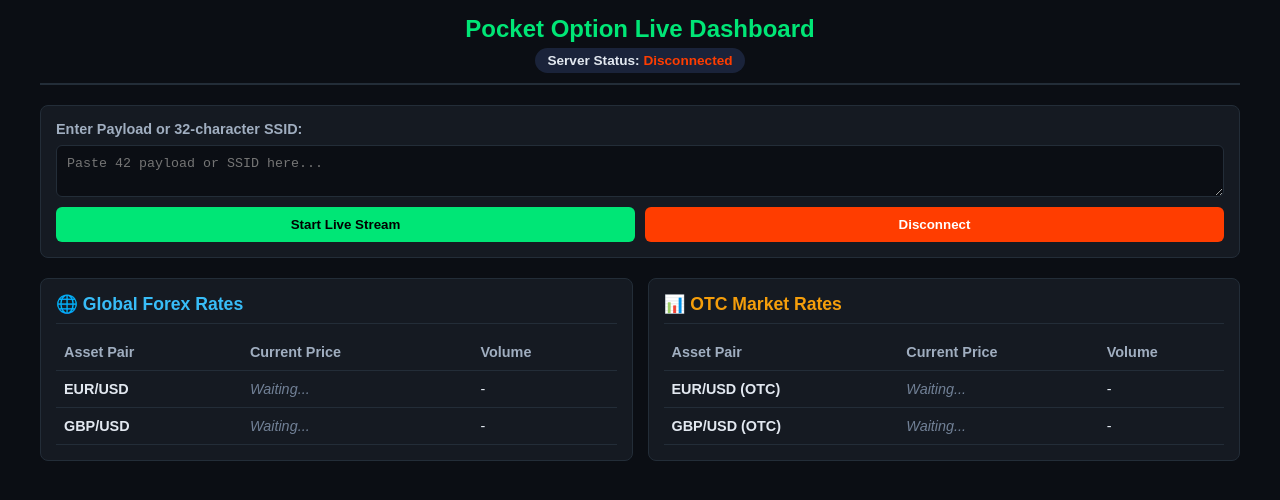
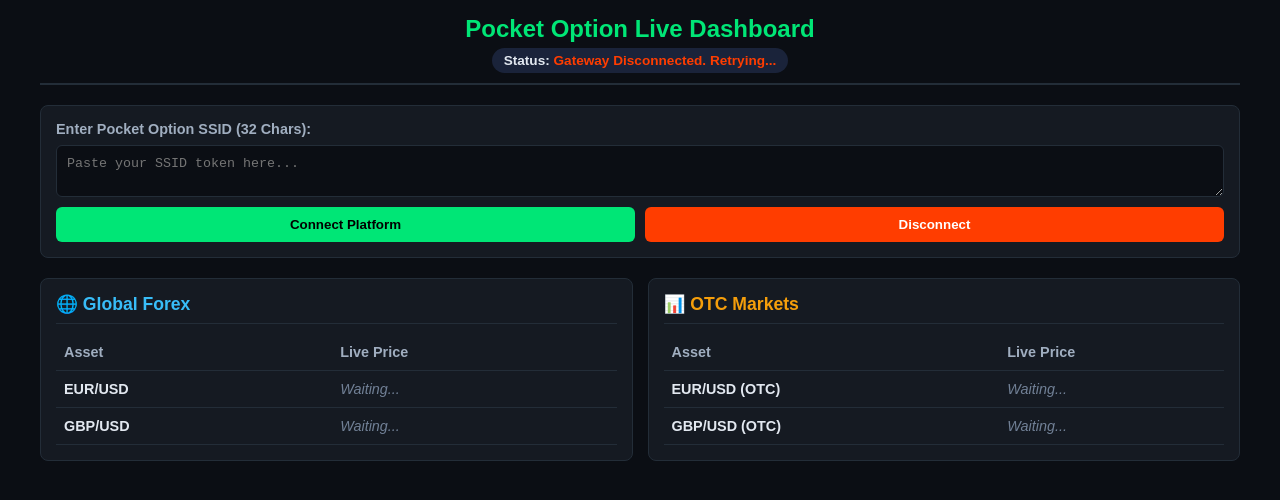
Before and after one commit to memoopcket-bot/pocket-server, a plain HTML site: page index.html in a window 1280 px wide. Both pictures are taken after a click on the button "Disconnect". Drawn offline with Linux system fonts and the light colour scheme; no server answers.

Commit message:
Update index.html

```diff
--- a/index.html
+++ b/index.html
@@ -39,91 +39,84 @@
     <div class="container">
         <header>
             <h1>Pocket Option Live Dashboard</h1>
-            <div class="status-bar">Server Status: <span id="server-status" class="status-offline">Waiting for connection...</span></div>
+            <div class="status-bar">Status: <span id="server-status" class="status-offline">Connecting...</span></div>
         </header>
         <div class="auth-section">
             <div class="form-group">
-                <label for="auth-token">Enter Payload or 32-character SSID:</label>
-                <textarea id="auth-token" rows="2" placeholder="Paste 42 payload or SSID here..."></textarea>
+                <label for="auth-token">Enter Pocket Option SSID (32 Chars):</label>
+                <textarea id="auth-token" rows="2" placeholder="Paste your SSID token here..."></textarea>
             </div>
             <div class="btn-group">
-                <button class="btn-connect" onclick="connectServer()">Start Live Stream</button>
-                <button class="btn-disconnect" onclick="disconnectServer()">Disconnect</button>
+                <button class="btn-connect" onclick="connectPO()">Connect Platform</button>
+                <button class="btn-disconnect" onclick="disconnectPO()">Disconnect</button>
             </div>
         </div>
         <div class="tables-container">
             <div class="table-card">
-                <h2 class="forex-title">🌐 Global Forex Rates</h2>
+                <h2 class="forex-title">🌐 Global Forex</h2>
                 <table>
-                    <thead><tr><th>Asset Pair</th><th>Current Price</th><th>Volume</th></tr></thead>
+                    <thead><tr><th>Asset</th><th>Live Price</th></tr></thead>
                     <tbody id="forex-tbody">
-                        <tr id="row-EURUSD"><td style="font-weight:bold;">EUR/USD</td><td id="price-EURUSD" class="waiting">Waiting...</td><td id="volume-EURUSD">-</td></tr>
-                        <tr id="row-GBPUSD"><td style="font-weight:bold;">GBP/USD</td><td id="price-GBPUSD" class="waiting">Waiting...</td><td id="volume-GBPUSD">-</td></tr>
+                        <tr id="row-EURUSD"><td style="font-weight:bold;">EUR/USD</td><td id="price-EURUSD" class="waiting">Waiting...</td></tr>
+                        <tr id="row-GBPUSD"><td style="font-weight:bold;">GBP/USD</td><td id="price-GBPUSD" class="waiting">Waiting...</td></tr>
                     </tbody>
                 </table>
             </div>
             <div class="table-card">
-                <h2 class="otc-title">📊 OTC Market Rates</h2>
+                <h2 class="otc-title">📊 OTC Markets</h2>
                 <table>
-                    <thead><tr><th>Asset Pair</th><th>Current Price</th><th>Volume</th></tr></thead>
+                    <thead><tr><th>Asset</th><th>Live Price</th></tr></thead>
                     <tbody id="otc-tbody">
-                        <tr id="row-EURUSD_OTC"><td style="font-weight:bold;">EUR/USD (OTC)</td><td id="price-EURUSD_OTC" class="waiting">Waiting...</td><td id="volume-EURUSD_OTC">-</td></tr>
-                        <tr id="row-GBPUSD_OTC"><td style="font-weight:bold;">GBP/USD (OTC)</td><td id="price-GBPUSD_OTC" class="waiting">Waiting...</td><td id="volume-GBPUSD_OTC">-</td></tr>
+                        <tr id="row-EURUSD_otc"><td style="font-weight:bold;">EUR/USD (OTC)</td><td id="price-EURUSD_otc" class="waiting">Waiting...</td></tr>
+                        <tr id="row-GBPUSD_otc"><td style="font-weight:bold;">GBP/USD (OTC)</td><td id="price-GBPUSD_otc" class="waiting">Waiting...</td></tr>
                     </tbody>
                 </table>
             </div>
         </div>
     </div>
     <script>
-        const oldPrices = {};
-        function updateStatus(text, className) {
-            const el = document.getElementById('server-status');
-            if (el) { el.innerText = text; el.className = className; }
+        let ws; const oldPrices = {}; const pairsToScan = ['EURUSD', 'GBPUSD', 'EURUSD_otc', 'GBPUSD_otc'];
+        function initWebSocket() {
+            const loc = window.location; const wsUri = (loc.protocol === "https:" ? "wss://" : "ws://") + loc.host + "/ws";
+            ws = new WebSocket(wsUri);
+            ws.onopen = () => {
+                document.getElementById('server-status').innerText = "Gateway Connected. Enter SSID.";
+                document.getElementById('server-status').className = "status-online"; startSyncLoop();
+            };
+            ws.onclose = () => {
+                document.getElementById('server-status').innerText = "Gateway Disconnected. Retrying...";
+                document.getElementById('server-status').className = "status-offline"; setTimeout(initWebSocket, 2000);
+            };
+            ws.onmessage = (event) => {
+                try {
+                    const res = JSON.parse(event.data);
+                    if (res.action === "connect") { if (res.success) alert(res.message); else alert("Auth Failed: " + res.error); }
+                    if (res.action === "scan" && res.results) { updateDashboardPrices(res.results); }
+                } catch (e) { console.error(e); }
+            };
         }
-        async function connectServer() {
-            const token = document.getElementById('auth-token').value.trim();
-            if (!token) return alert('Please enter token first!');
-            updateStatus('Connecting to backend...', 'status-offline');
-            try {
-                const res = await fetch('/api/connect', { method: 'POST', headers: { 'Content-Type': 'application/json' }, body: JSON.stringify({ auth: token }) });
-                const data = await res.json();
-                if (data.ok) alert('Authenticated! Stream started.');
-                else { alert('Failed: ' + (data.error || 'Unknown')); updateStatus('Rejected by platform', 'status-offline'); }
-            } catch (e) { alert('Error reaching Render backend.'); }
+        function connectPO() {
+            const ssid = document.getElementById('auth-token').value.trim(); if(!ssid) return alert("Please enter SSID first");
+            if(ws && ws.readyState === WebSocket.OPEN) { ws.send(JSON.stringify({ action: "connect", ssid: ssid })); }
         }
-        async function disconnectServer() {
-            try {
-                await fetch('/api/disconnect', { method: 'POST' });
-                alert('Disconnected.'); updateStatus('Disconnected', 'status-offline'); resetPrices();
-            } catch (e) { console.error(e); }
+        function disconnectPO() {
+            if(ws && ws.readyState === WebSocket.OPEN) {
+                ws.send(JSON.stringify({ action: "disconnect" })); alert("Disconnected from platform.");
+                pairsToScan.forEach(k => { const el = document.getElementById(`price-${k}`); if(el) { el.innerText = "Waiting..."; el.className = "waiting"; } });
+            }
         }
-        function resetPrices() {
-            ['EURUSD', 'GBPUSD', 'EURUSD_OTC', 'GBPUSD_OTC'].forEach(k => {
-                const p = document.getElementById(`price-${k}`); const v = document.getElementById(`volume-${k}`);
-                if (p) { p.innerText = 'Waiting...'; p.className = 'waiting'; } if (v) v.innerText = '-';
-            });
+        function updateDashboardPrices(results) {
+            for (const [pair, info] of Object.entries(results)) {
+                const el = document.getElementById(`price-${pair}`);
+                if (el && info.success) {
+                    const price = info.last_price; el.innerText = price;
+                    if (oldPrices[pair]) { el.className = price > oldPrices[pair] ? 'price-up' : (price < oldPrices[pair] ? 'price-down' : el.className); }
+                    oldPrices[pair] = price;
+                }
+            }
         }
-        async function fetchLivePrices() {
-            try {
-                const res = await fetch('/api/pairs'); const data = await res.json();
-                if (data.ok && data.connected) {
-                    updateStatus('Connected & Stream Active', 'status-online');
-                    for (const [pair, candle] of Object.entries(data.prices || {})) {
-                        let price = 0, vol = 0;
-                        if (candle && typeof candle === 'object') { price = candle.close || candle.price || 0; vol = candle.volume || 0; }
-                        else if (typeof candle === 'number') { price = candle; }
-                        const pEl = document.getElementById(`price-${pair}`); const vEl = document.getElementById(`volume-${pair}`);
-                        if (pEl && price > 0) {
-                            pEl.innerText = price;
-                            if (oldPrices[pair]) { pEl.className = price > oldPrices[pair] ? 'price-up' : (price < oldPrices[pair] ? 'price-down' : pEl.className); }
-                            oldPrices[pair] = price;
-                        }
-                        if (vEl && vol > 0) vEl.innerText = vol;
-                    }
-                } else if (data.ok && !data.connected) { updateStatus('Server live, enter Auth details', 'status-offline'); }
-            } catch (err) { console.log('Polling...'); }
-        }
-        setInterval(fetchLivePrices, 1000);
+        function startSyncLoop() { setInterval(() => { if (ws && ws.readyState === WebSocket.OPEN) { ws.send(JSON.stringify({ action: "scan", pairs: pairsToScan, tf: 1, limit: 10 })); } }, 1000); }
+        window.onload = initWebSocket;
     </script>
 </body>
 </html>
```
